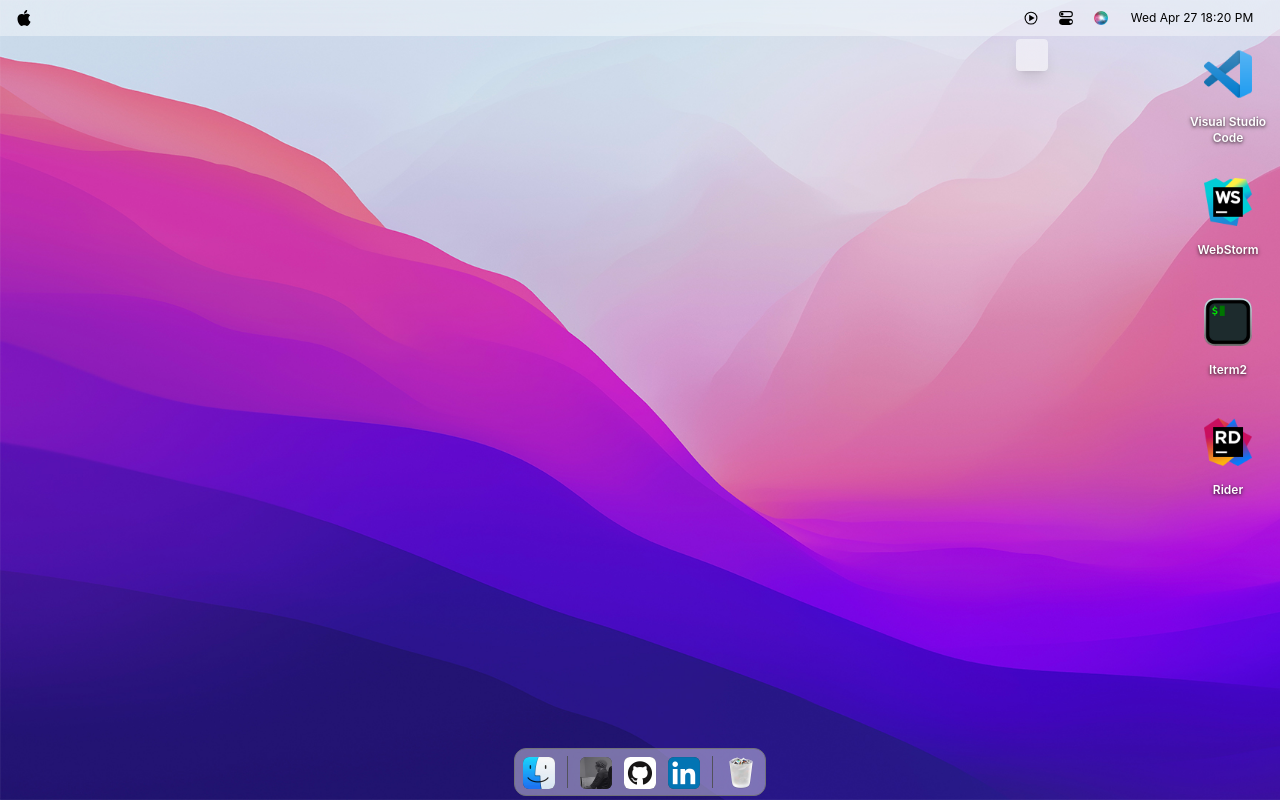
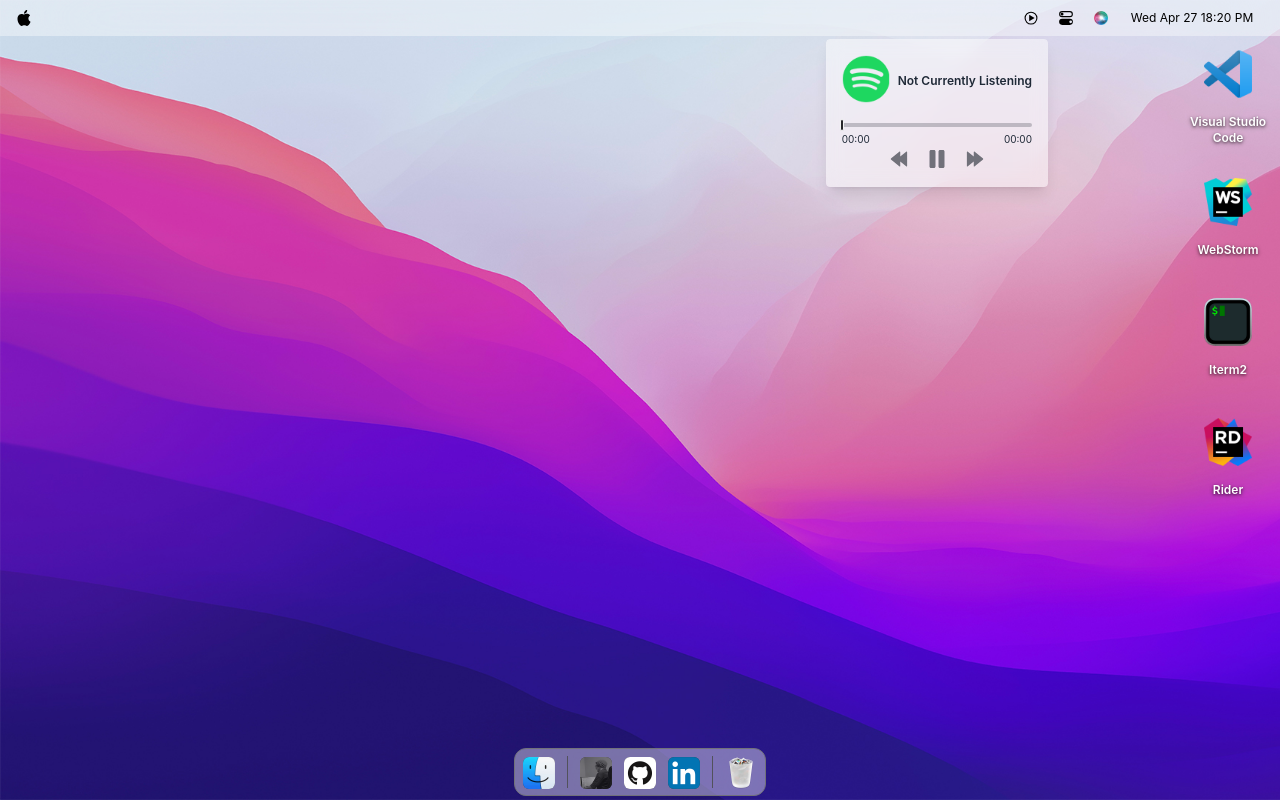
Before and after one commit to BButner/bbutner-v3, a Next.js app: page / in a window 1280 px wide. Both pictures are taken after a click on the button 1031 px from the left and 18 px from the top of the page. Built offline with nearby package versions, Linux system fonts and the light colour scheme; no server answers.

Commit message:
Still display if not playing

```diff
--- a/components/layout/buttons/CurrentlyPlaying.tsx
+++ b/components/layout/buttons/CurrentlyPlaying.tsx
@@ -107,12 +107,12 @@ export const CurrentlyPlaying: React.FC = () => {
       </BarButton.Button>
       <BarButton.Panel position="right" className="w-72 p-4">
         <>
-          {current && <div>
+          <div>
             <div
               className="flex items-center max-w-full">
               <div className="w-12 mr-2">
                 <Image
-                  alt={`Album image for ${current.album}`}
+                  alt={`Album image for ${current?.album ?? 'NOT PLAYING'}`}
                   width={IMAGE_LENGTH}
                   height={IMAGE_LENGTH}
                   layout="fixed"
@@ -121,8 +121,8 @@ export const CurrentlyPlaying: React.FC = () => {
                   src={getAlbumImageSrc()}/>
               </div>
               <div className="overflow-hidden">
-                <p className="font-semibold">{current.name}</p>
-                <p className="opacity-75 text-ellipsis max-w-full">{current.artists.join(" ")} - {current.album}</p>
+                <p className="font-semibold">{current?.name ?? 'Not Currently Listening'}</p>
+                {current && <p className="opacity-75 text-ellipsis max-w-full">{current.artists.join(" ")} - {current.album}</p>}
               </div>
             </div>
 
@@ -187,7 +187,7 @@ export const CurrentlyPlaying: React.FC = () => {
                 	     C29.302,15.432,29.302,16.568,28.448,17.261z"/>
               </svg>
             </div>
-          </div>}
+          </div>
         </>
       </BarButton.Panel>
     </BarButton>
```
